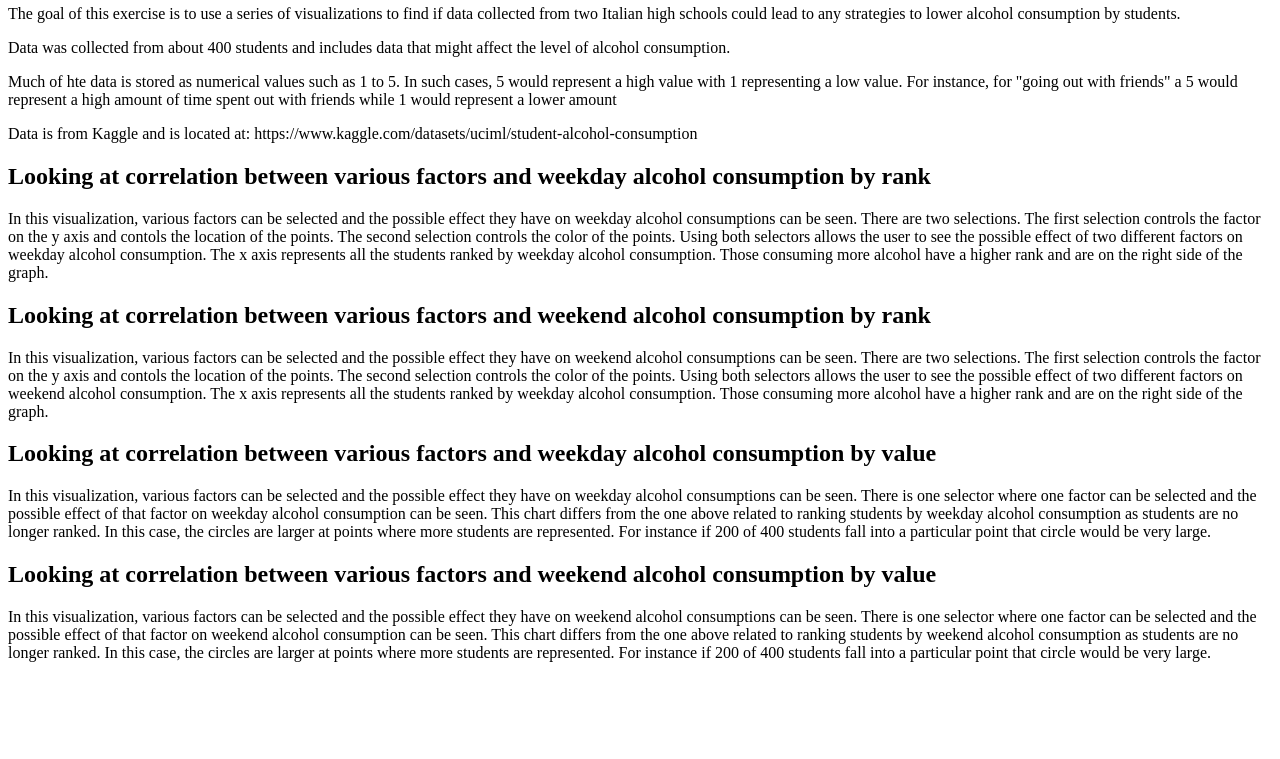
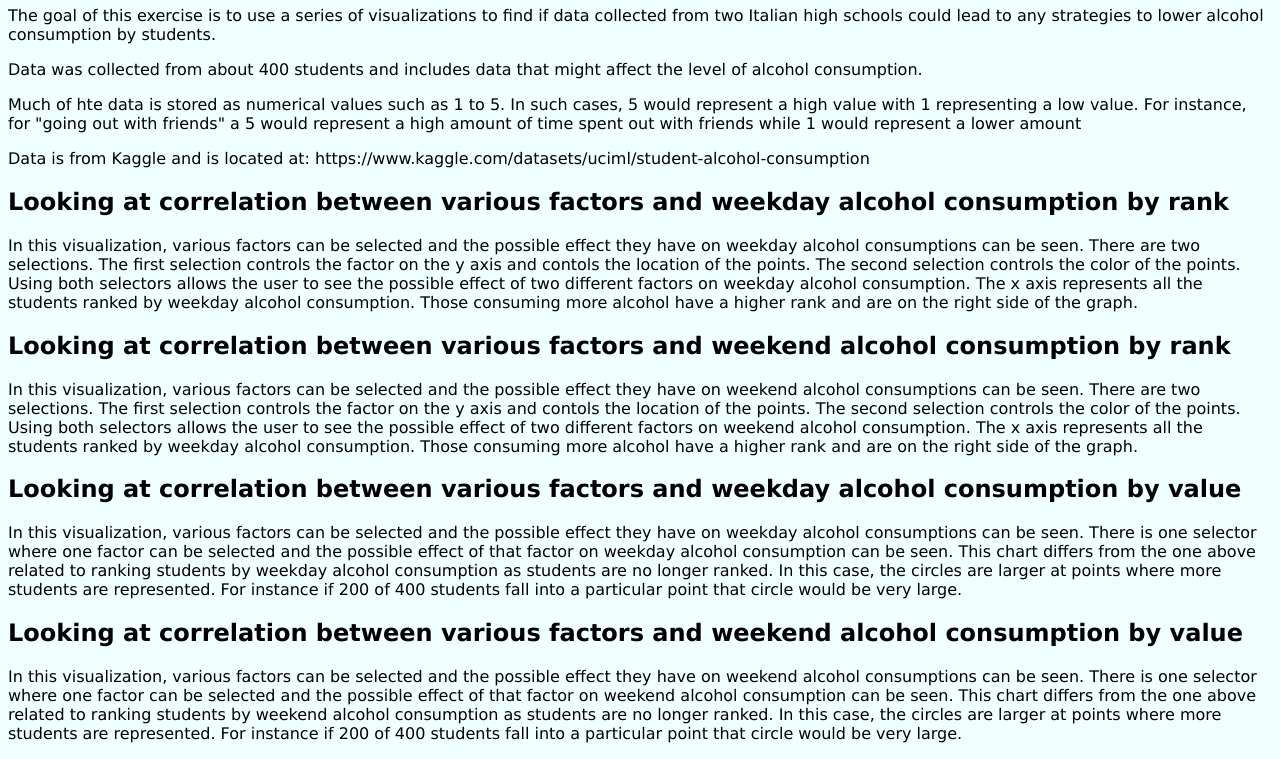
Before and after one commit to arbell720/arbell720.github.io, a plain HTML site: page index.html in a window 1280 px wide. Shown: the part 75-834 px from the top of the page. Before the commit the page ends 800 px from the top, so only its background shows below. Drawn offline with Linux system fonts and the light colour scheme; a script that the page names is missing.

Commit message:
Updated fonts and added background color

```diff
--- a/index.html
+++ b/index.html
@@ -10,7 +10,7 @@
   <script type="text/javascript" src="https://cdn.jsdelivr.net/npm//vega-lite@4.17.0"></script>
   <script type="text/javascript" src="https://cdn.jsdelivr.net/npm//vega-embed@6"></script>
 </head>
-<body>
+<body style="font-family:verdana;background-color:azure;">
 
 <h1>Project to lower alcohol consumption at two high schools</h1>
 
```
